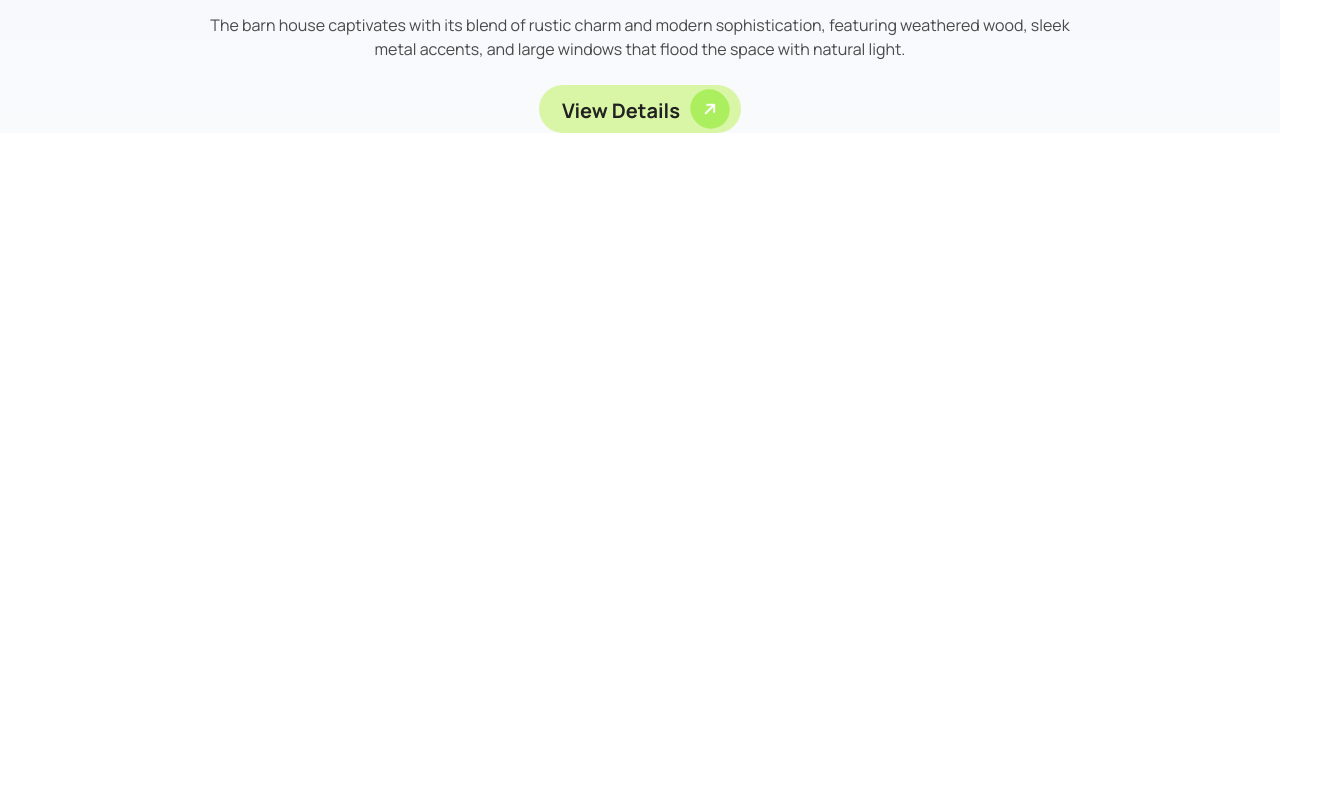
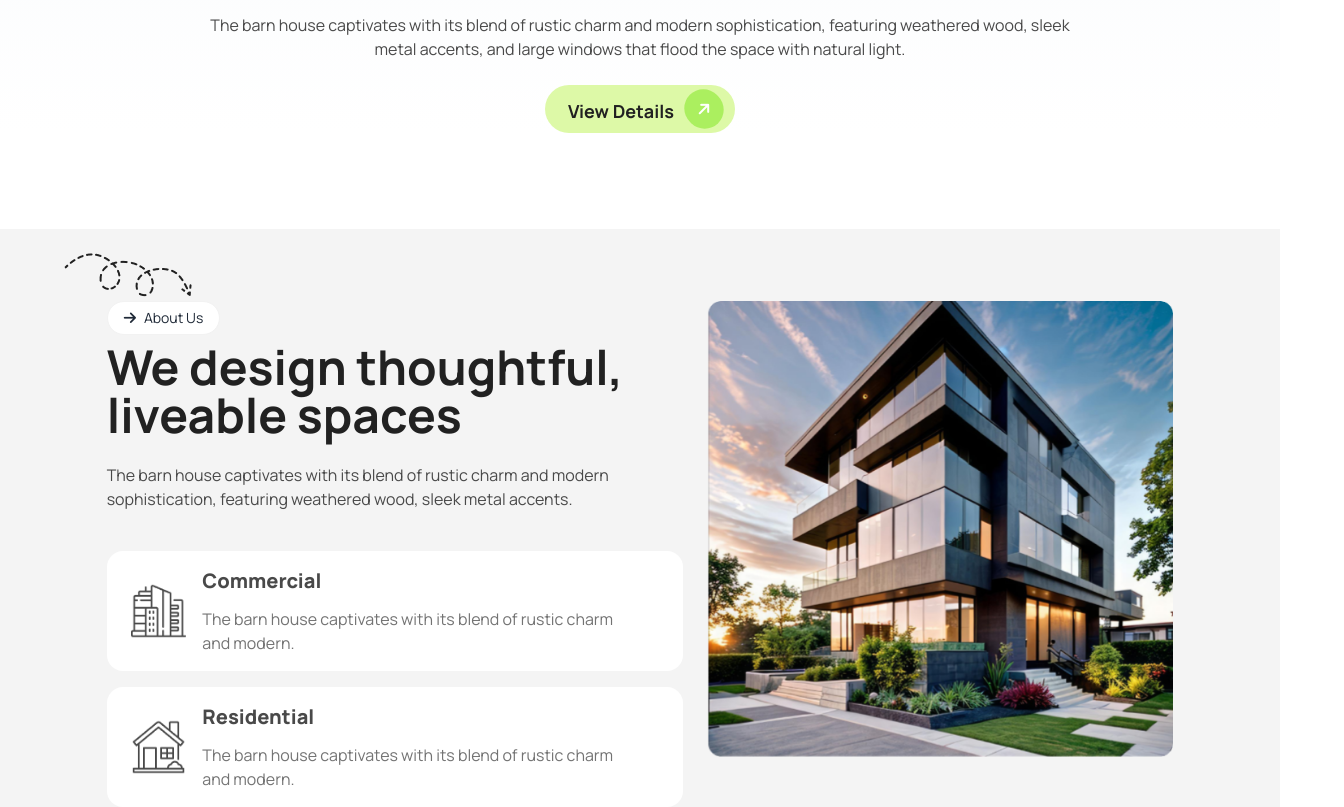
Before and after one commit to ShafayetHossain/Assignment-03, a plain HTML site: page index.html in a window 1280 px wide. Shown: the part 573-1380 px from the top of the page, 1344 px wide, since content can reach past the window. Before the commit the page ends 800 px from the top, so only its background shows below. Drawn offline with nearby package versions, Linux system fonts and the light colour scheme.

Commit message:
about section added

```diff
--- a/index.html
+++ b/index.html
@@ -13,7 +13,7 @@
 
 <body class="font-manrope">
 
-    <header class="bg-gradient-to-b from-slate-100 to-slate-50">
+    <header class="bg-gradient-to-b from-slate-100 to-white mb-24">
         <div class="navbar w-5/6 mx-auto">
 
             <div class="navbar-start">
@@ -85,7 +85,7 @@
           <h1 class="text-[#212121] lg:text-6xl text-3xl font-extrabold text-center">A barn house of this design has a striking appearance</h1>
           <p class="text-[#494949] lg:text-base text-sm text-center max-w-4xl">The barn house captivates with its blend of rustic charm and modern sophistication, featuring weathered wood, sleek metal accents, and large windows that flood the space with natural light.</p>
           <div class="flex items-center justify-center bg-[rgba(171,239,35,0.40)]  py-1 px-3 rounded-full">
-            <div class="badge-lg text-[#212121] font-bold text-xl">View Details</div>
+            <div class="badge-lg text-[#212121] font-bold text-lg">View Details</div>
             <i class="fa-solid fa-arrow-right text-[#ffff] bg-[#ABEF5F] p-3 rounded-full -rotate-45"></i>
           </div>
 
@@ -94,10 +94,73 @@
     </header>
 
     <main>
+      <section class="bg-[#F4F4F4] pt-6">
 
+        <div class="hidden lg:block relative -right-16">
+          <img src="assets/Vector.png" alt="">
+        </div>
+
+        <div class="w-5/6 mx-auto lg:flex justify-between mt-1 lg:gap-x-6">
+
+          <div class="max-w-xl space-y-4">
+
+            <div class="text-center flex flex-col items-center lg:items-start lg:text-start">
+
+              <div class="badge flex p-4 gap-x-2">
+                <i class="fa-solid fa-arrow-right"></i>
+                <div class="">About Us</div>
+              </div>
+
+              <div>
+                <h2 class="text-2xl font-bold lg:text-5xl  text-[#212121] mt-2">We design thoughtful, liveable spaces</h2>
+                <p class="text-[#494949] my-6">
+                  The barn house captivates with its blend of rustic charm and
+                  modern sophistication, featuring weathered wood, sleek metal accents.
+                </p>
+              </div>
+
+            </div>
+
+            <div class="card card-side bg-[#FFFFFF] px-6">
+
+              <figure>
+                <img
+                  src="assets/commercial.png"
+                  alt="" />
+              </figure>
+
+              <div class="card-normal p-4">
+                <h2 class="card-title text-[#494949] font-extrabold text-xl">Commercial</h2>
+                <p class="text-[#737373]">The barn house captivates with its blend of rustic charm and modern.</p>
+              </div>
+
+            </div>
+
+            <div class="card card-side bg-[#FFFFFF] px-6">
+
+              <figure>
+                <img
+                  src="assets/residential.png"
+                  alt="" />
+              </figure>
+
+              <div class="card-normal p-4">
+                <h2 class="card-title text-[#494949] font-extrabold text-xl">Residential</h2>
+                <p class="text-[#737373]">The barn house captivates with its blend of rustic charm and modern.</p>
+              </div>
+
+            </div>
+
+          </div>
+
+          <div class="my-6 lg:my-0">
+            <img src="assets/Rectangle.png" alt="">
+          </div>
+
+        </div>
+
+      </section>
     </main>
-
-
     <footer>
 
     </footer>
```
